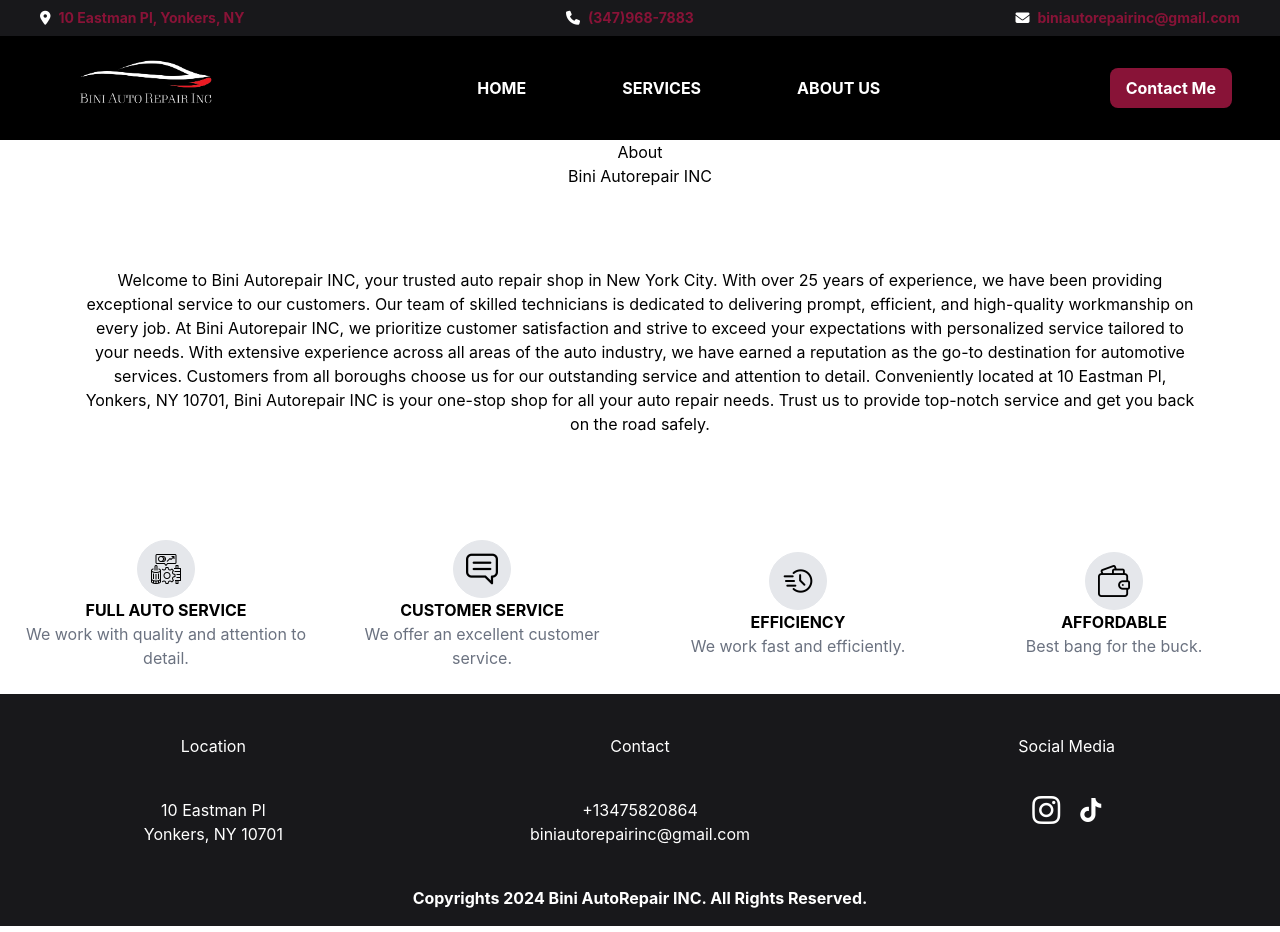
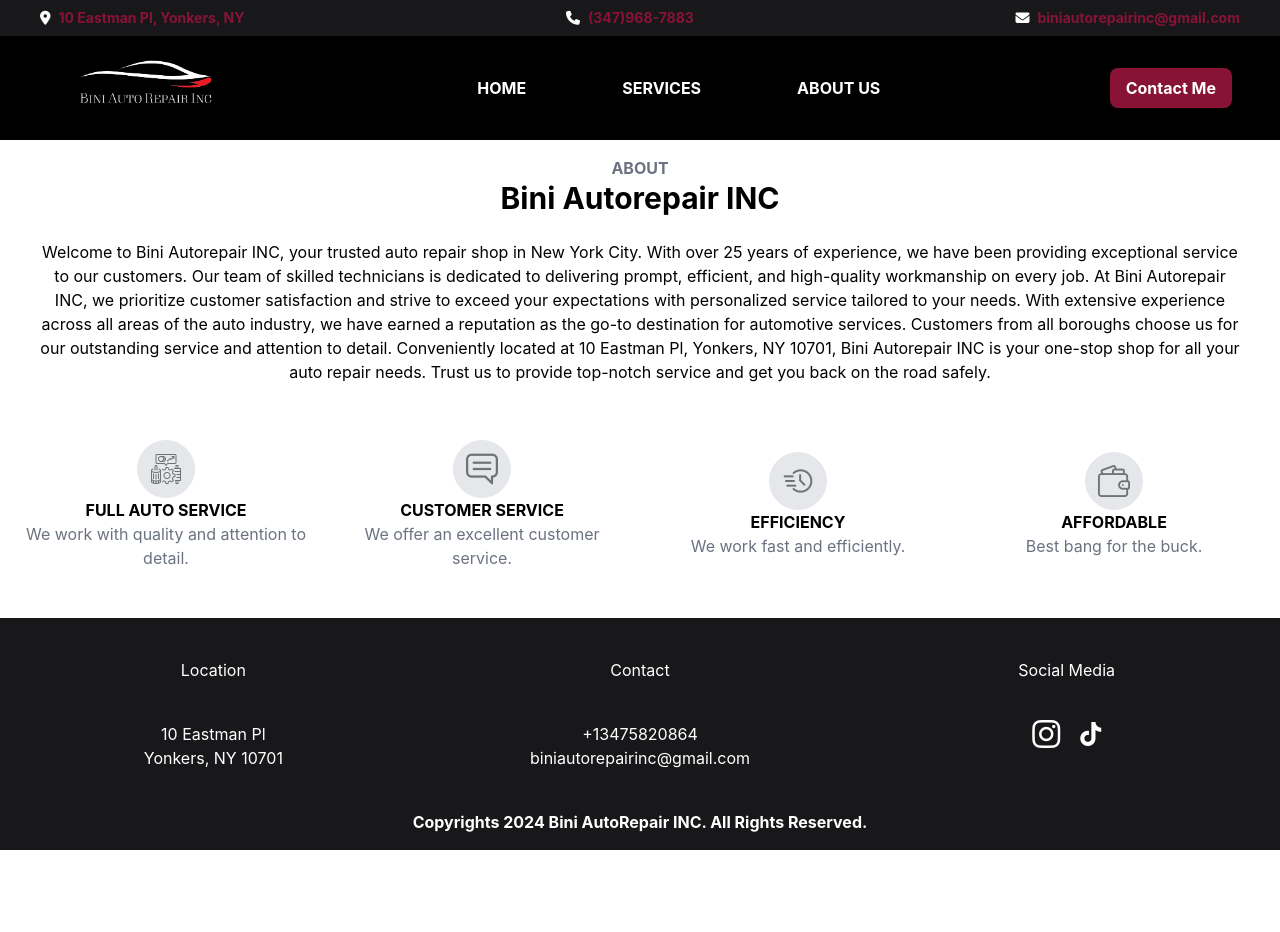
Before and after one commit to arditnimanaj/biniautorepairnyc, a React (Create React App) app: page /aboutus in a window 1280 px wide. After the commit the page ends 850 px from the top, so only its background shows below. Built offline with nearby package versions, Linux system fonts and the light colour scheme.

Commit message:
fixed footer problem

```diff
--- a/src/components/Footer.jsx
+++ b/src/components/Footer.jsx
@@ -2,7 +2,7 @@
 
 function Footer() {
   return (
-    <div className="bg-zinc-900 pb-4 text-white">
+    <div className="bg-zinc-900 text-white pb-4">
       <div className="gap-10 md:gap-0 grid grid-cols-1 md:grid-cols:2 lg:grid-cols-3 py-10">
         <div className="flex flex-col gap-3 md:gap-10">
           <h1>Location</h1>
@@ -50,7 +50,7 @@
           </div>
         </div>
       </div>
-      <span className="font-bold px-2 py-6 mt-4">
+      <span className="font-bold px-2 mt-4">
         Copyrights 2024 Bini AutoRepair INC. All Rights Reserved.
       </span>
     </div>
--- a/src/pages/AboutPage.jsx
+++ b/src/pages/AboutPage.jsx
@@ -28,11 +28,11 @@
   ];
   return (
     <div className="flex flex-col">
-      <div>
-        <span>About</span>
-        <h1>Bini Autorepair INC</h1>
+      <div className="py-4">
+        <span className="uppercase text-gray-500 font-bold">About</span>
+        <h1 className="font-bold text-3xl">Bini Autorepair INC</h1>
       </div>
-      <span className="p-20">
+      <span className="px-10 py-2">
         Welcome to Bini Autorepair INC, your trusted auto repair shop in New
         York City. With over 25 years of experience, we have been providing
         exceptional service to our customers. Our team of skilled technicians is
@@ -47,7 +47,7 @@
         one-stop shop for all your auto repair needs. Trust us to provide
         top-notch service and get you back on the road safely.
       </span>
-      <div className="grid grid-cols-2 md:grid-cols-4 gap-8 px-6 py-6">
+      <div className="grid grid-cols-2 md:grid-cols-4 gap-8 px-6 py-12">
         {info.map((info) => {
           return (
             <div className="justify-center items-center flex flex-col">
@@ -55,7 +55,7 @@
                 <img
                   src={info.image}
                   alt={info.title}
-                  className="w-8 h-8"
+                  className="w-8 h-8 opacity-50"
                 ></img>
               </div>
               <h1 className="uppercase font-bold"> {info.title}</h1>
```
